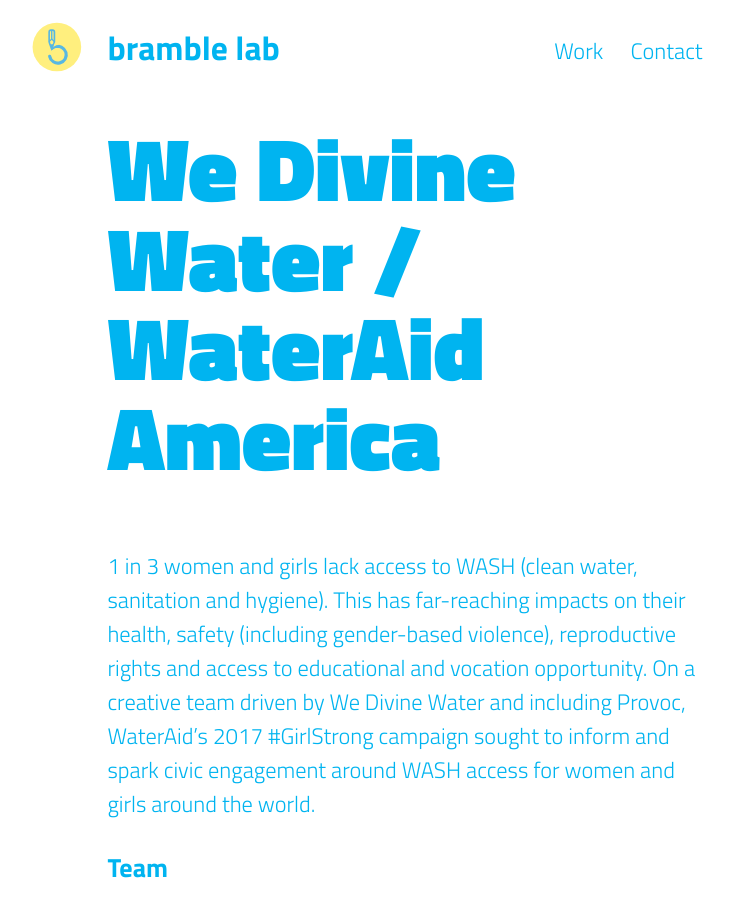
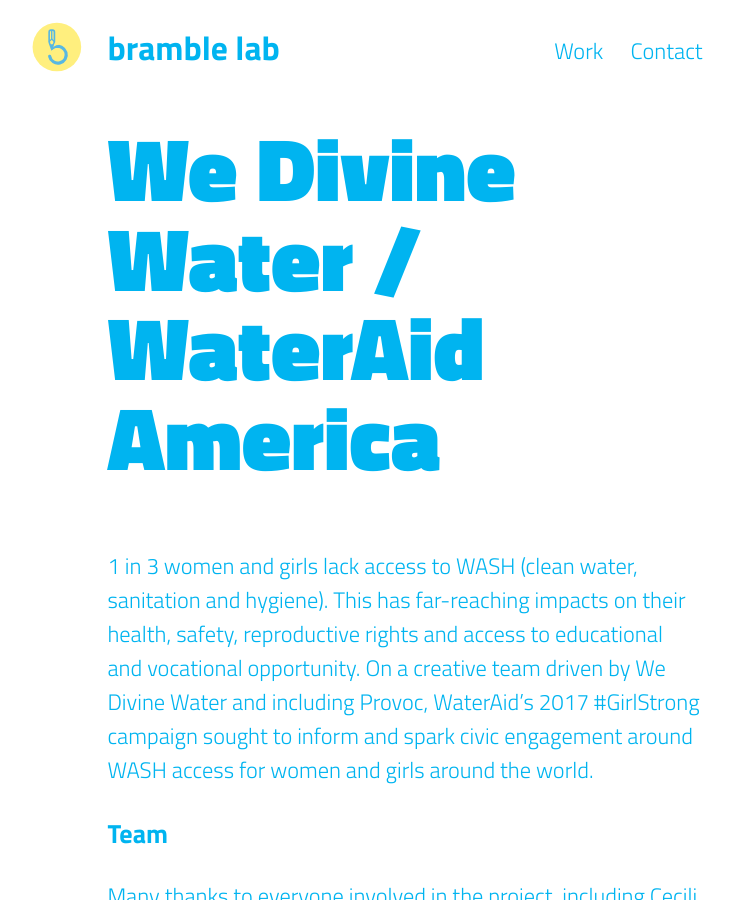
Before and after one commit to bramblelab/bramblelab.github.io, a Jekyll site: the page built from _posts/2017-05-11-wateraid.markdown, in a window 1280 px wide and 900 px high. Shown: the whole window, without its empty margins (235-969 px from the left). Built offline with Jekyll 4.4.1, drawn with Linux system fonts in a browser that asks for light colours.

Commit message:
Update 2017-05-11-wateraid.markdown

```diff
--- a/_posts/2017-05-11-wateraid.markdown
+++ b/_posts/2017-05-11-wateraid.markdown
@@ -10,7 +10,7 @@ categories:
 layout: post
 ---
 
-1 in 3 women and girls lack access to WASH (clean water, sanitation and hygiene). This has far-reaching impacts on their health, safety (including gender-based violence), reproductive rights and access to educational and vocation opportunity. On a creative team driven by We Divine Water and including Provoc, WaterAid's 2017 #GirlStrong campaign sought to inform and spark civic engagement around WASH access for women and girls around the world.
+1 in 3 women and girls lack access to WASH (clean water, sanitation and hygiene). This has far-reaching impacts on their health, safety, reproductive rights and access to educational and vocational opportunity. On a creative team driven by We Divine Water and including Provoc, WaterAid's 2017 #GirlStrong campaign sought to inform and spark civic engagement around WASH access for women and girls around the world.
 
 ### Team
 
```
